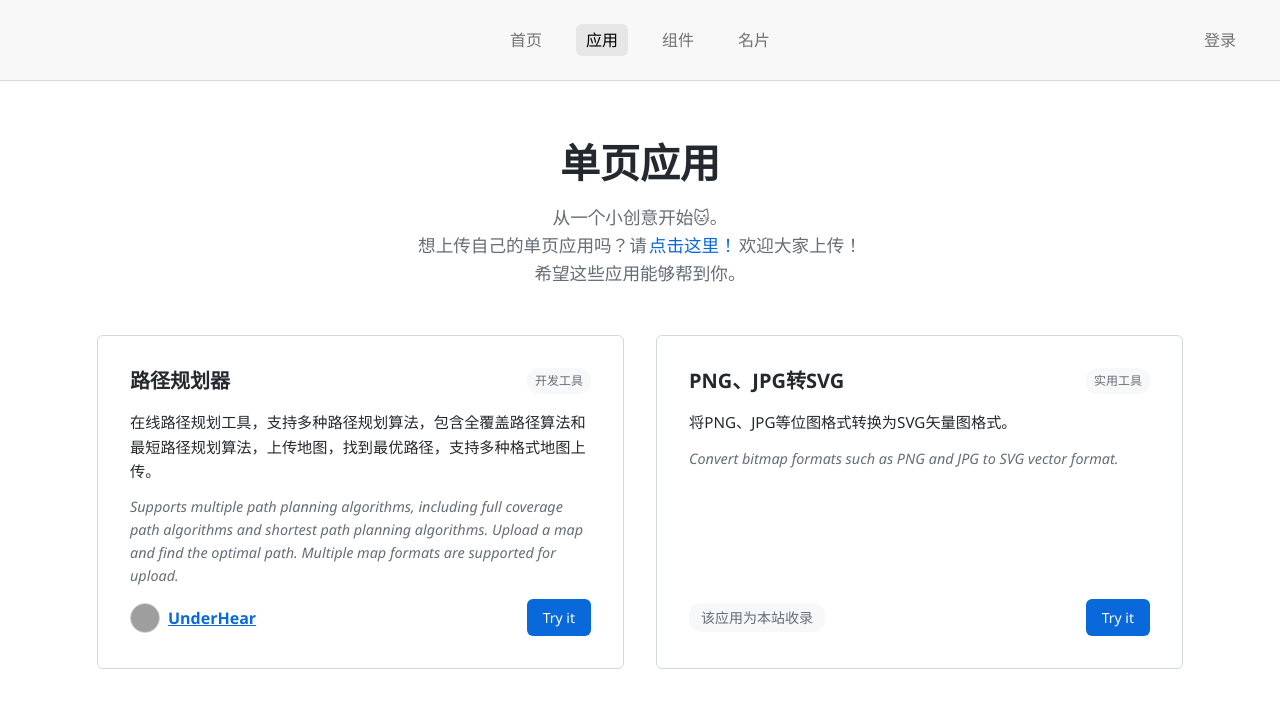
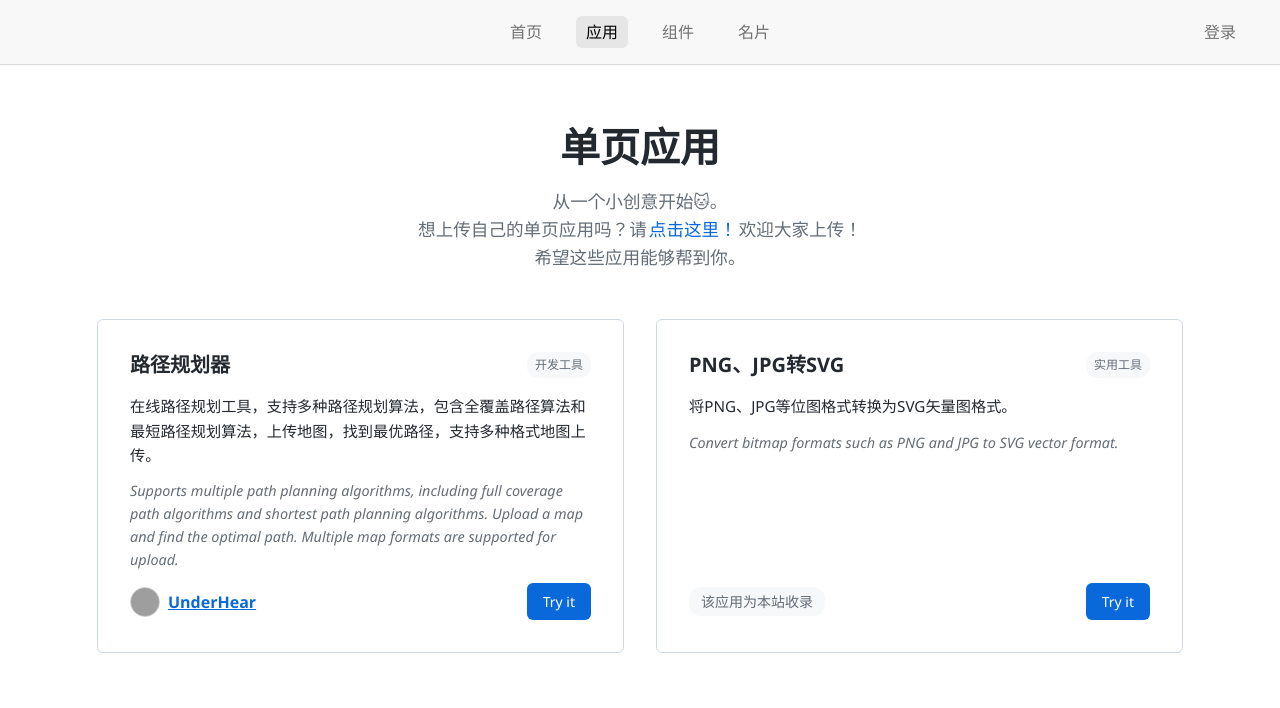
Before and after one commit to UnderHear-tools/UnderHear-Web, a Vue app in the folder UnderHear-frontend/: page /application in a window 1280 px wide. Shown: the top 708 px of the page. Built offline with nearby package versions, Linux system fonts and the light colour scheme; grey boxes are pictures that could not be loaded.

Commit message:
优化样式

```diff
--- a/UnderHear-frontend/src/layout/Header.vue
+++ b/UnderHear-frontend/src/layout/Header.vue
@@ -73,10 +73,9 @@ watch(() => route.path, () => {
 .header-inner {
   position: relative;
   display: flex;
-  height: 5rem;
+  height: 4rem;
   align-items: center;
   justify-content: center;
-  padding: 6px 8px;
 }
 
 .nav-list {
--- a/UnderHear-frontend/src/module/application/views/application/create/new.vue
+++ b/UnderHear-frontend/src/module/application/views/application/create/new.vue
@@ -286,7 +286,7 @@ onBeforeUnmount(() => {
 .preview-overlay {
   position: fixed;
   inset: 0;
-  background: rgba(15, 23, 42, 0.6);
+  background: rgba(0, 0, 0, 0.1);
   display: flex;
   align-items: center;
   justify-content: center;
@@ -295,14 +295,14 @@ onBeforeUnmount(() => {
 }
 
 .preview-panel {
-  width: min(1200px, 96vw);
-  height: min(820px, 92vh);
+  width: min(1500px, 96vw);
+  height: min(900px, 92vh);
   background: #fff;
   border-radius: 6px;
+  outline: 1px solid var(--border-gray);
   display: flex;
   flex-direction: column;
   overflow: hidden;
-  box-shadow: 0 22px 50px rgba(15, 23, 42, 0.35);
 }
 
 .preview-bar {
```
